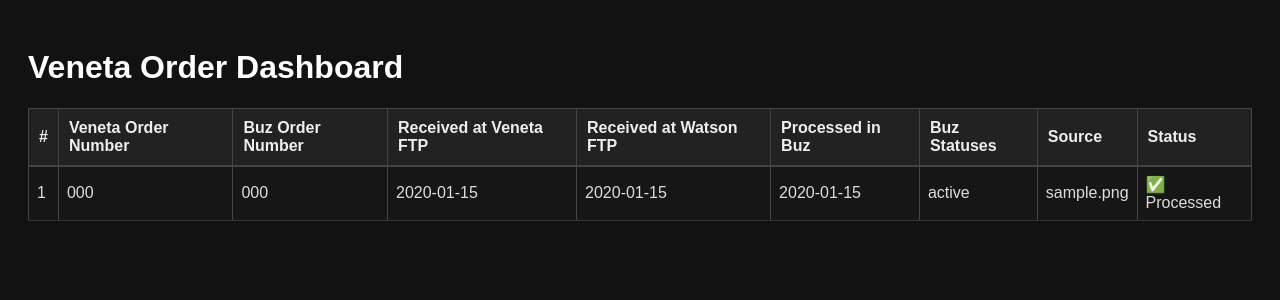
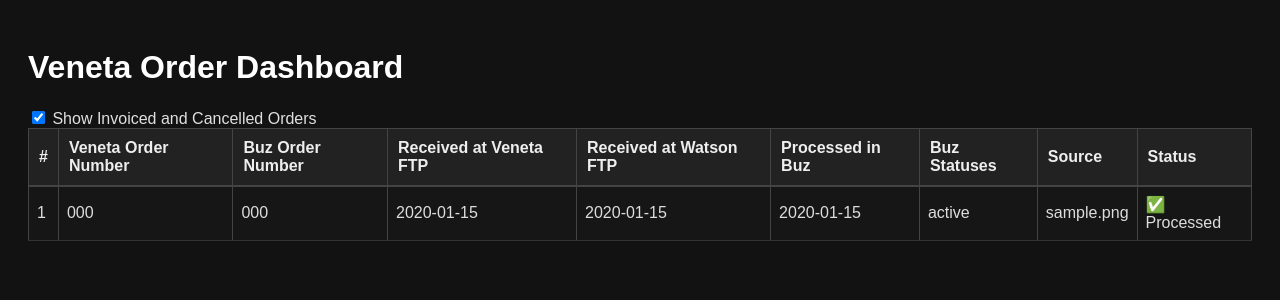
Before and after one commit to derekgwatson/veneta-monitor, a Flask app: page / in a window 1280 px wide. Shown: the top 300 px of the page. Run offline with Flask 3, Linux system fonts and the light colour scheme; tables that the repository leaves empty hold one stand-in row (values such as "Sample post").

Commit message:
Add hide of invoiced/cancelled jobs checkbox

```diff
--- a/templates/dashboard.html
+++ b/templates/dashboard.html
@@ -8,6 +8,10 @@
 </head>
 <body>
 <h1>Veneta Order Dashboard</h1>
+<label>
+  <input type="checkbox" id="toggleHideable" checked>
+  Show Invoiced and Cancelled Orders
+</label>
 <table border="1">
     <thead>
         <tr>
@@ -24,7 +28,7 @@
     </thead>
     <tbody>
         {% for order in orders %}
-        <tr>
+        <tr class="{% if order.workflow_statuses and ('invoiced' in order.workflow_statuses.lower() or 'cancelled' in order.workflow_statuses.lower()) %}hideable{% endif %}">
             <td>{{ loop.index }}</td>
             <td>{{ order.order_number }}</td>
             <td>{{ order.buz_order_number or '-' }}</td>
@@ -48,5 +52,13 @@
         {% endfor %}
     </tbody>
 </table>
+<script>
+document.getElementById('toggleHideable').addEventListener('change', function() {
+  const show = this.checked;
+  document.querySelectorAll('tr.hideable').forEach(row => {
+    row.style.display = show ? '' : 'none';
+  });
+});
+</script>
 </body>
 </html>
```
